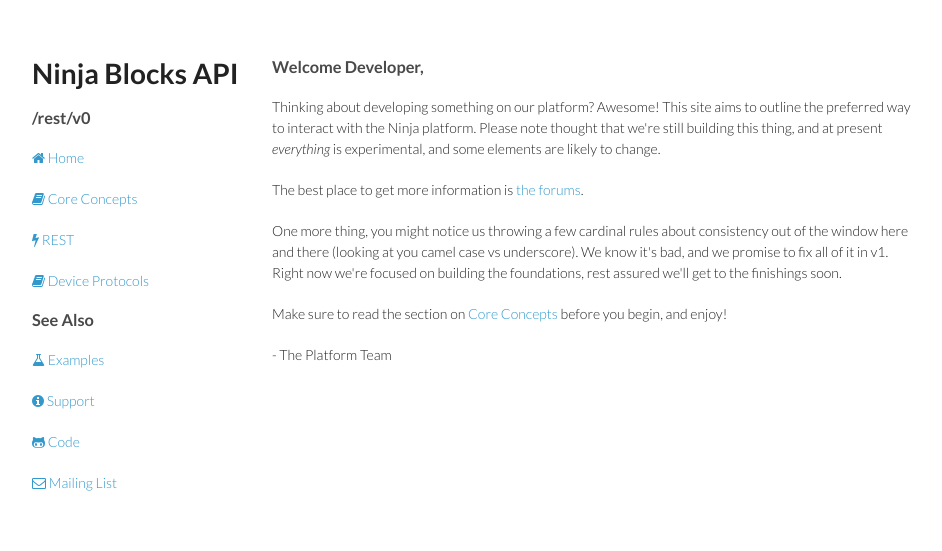
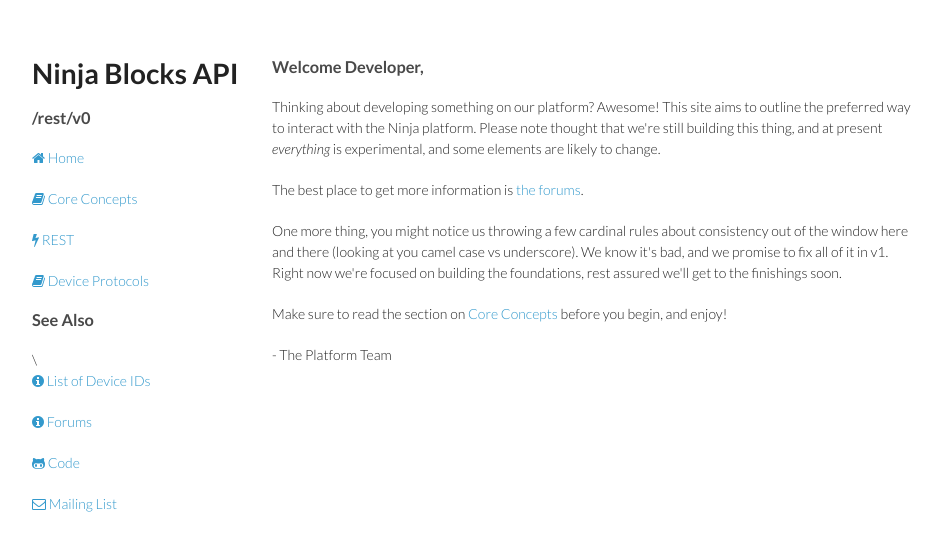
Before and after one commit to ninjablocks/ninjablocks.github.com, a Jekyll site: the page built from index.html, in a window 1280 px wide. Shown: the top 551 px of the page, without its empty margins (168-1110 px from the left). Built offline with Jekyll 4.4.1, drawn with Linux system fonts in a browser that asks for light colours; nearby versions of some CDN libraries.

Commit message:
Cleanup See-Also

```diff
--- a/_includes/see-also.html
+++ b/_includes/see-also.html
@@ -1,5 +1,5 @@
-<h3>See Also</h3>
-<p class="view"><a target="_blank" href="https://github.com/ninjablocks/ninjablocks.github.com/wiki/_pages"><i class="icon-beaker"></i> Examples</a>
-<p class="view"><a target="_blank" href="http://help.ninjablocks.com"><i class="icon-info-sign"></i> Support</a></p>
+<h3>See Also</h3>\
+<p class="view"><a target="_blank" href="http://ninjablocks.com/pages/device-ids"><i class="icon-info-sign"></i> List of Device IDs</a></p>
+<p class="view"><a target="_blank" href="http://forums.ninjablocks.com"><i class="icon-info-sign"></i> Forums</a></p>
 <p class="view"><a target="_blank" href="https://github.com/ninjablocks"><i class="icon-github-alt"></i> Code</a></p>
 <p class="view"><a target="_blank" href="https://groups.google.com/forum/?fromgroups#!forum/ninjablocks"><i class="icon-envelope"></i> Mailing List</a></p>
```
